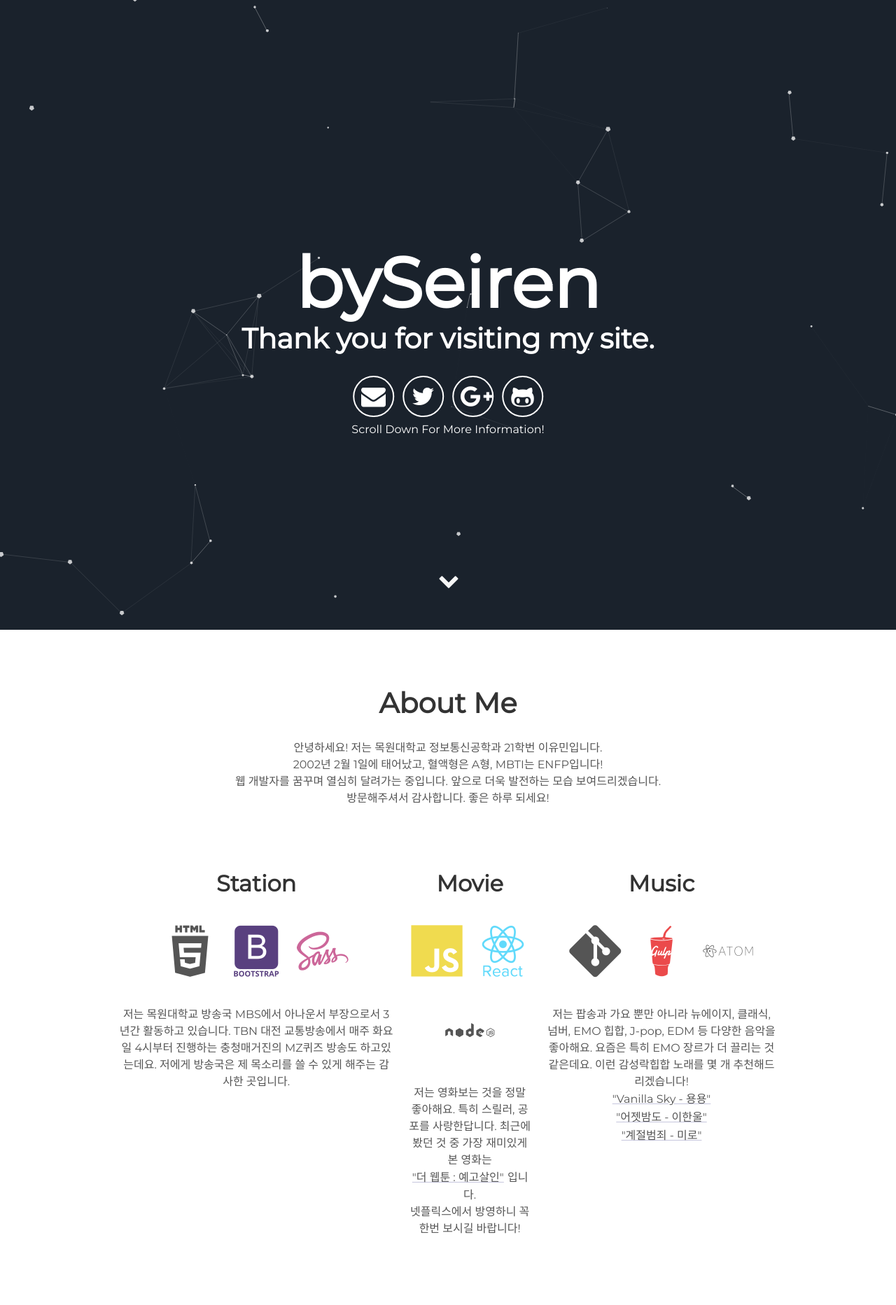
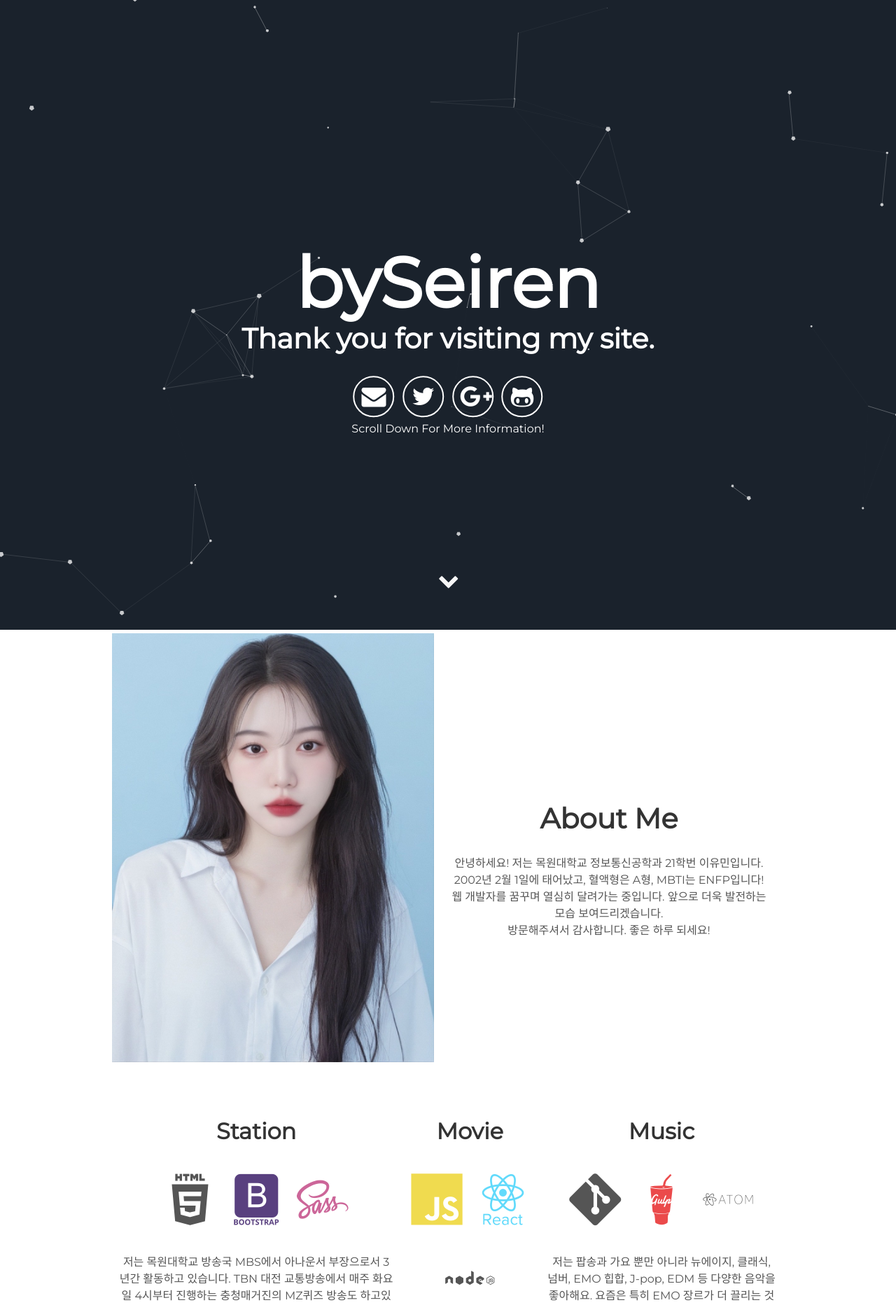
Before and after one commit to bySeiren02/Seiren.github.io, a Jekyll site: the page built from index.html, in a window 1280 px wide. Shown: the top 1865 px of the page at 70% size. Built offline with Jekyll 4.4.1, drawn with Linux system fonts in a browser that asks for light colours.

Commit message:
about me 수정

```diff
--- a/_includes/about.html
+++ b/_includes/about.html
@@ -1,12 +1,37 @@
  <div class="user-details">
-  <h1> About Me </h1>
-  <p> {{site.user_description}} </p>
+  <div class="container">
+    <div class="image-wrapper">
+      <img src="/assets/img/myphoto.jpg" alt="photo">
+    </div>
+    <div class="text-content">
+      <h1>About Me</h1>
+      <p>{{site.user_description}}</p>
+    </div>
+  </div>
+
 <style>
+  .container {
+    display: flex;
+    align-items: center;
+  }
+  .image-wrapper {
+    flex: 1;
+    max-width: 50%;
+  }
+  .image-wrapper img {
+    display: block;
+    max-width: 100%;
+    height: auto;
+  }
+  .text-content {
+    flex: 1;
+    padding: 0 20px;
+  }
   a {
     text-decoration-color: rgb(198, 198, 221);
     color: inherit;
     transition: background-color 0.4s;
-    padding: 1px 1px; /* 링크 주변 여백 설정 */
+    padding: 0.8px 0.8px;
     display: inline-block;
   }
   a:hover {
--- a/src/styles/_projects.scss
+++ b/src/styles/_projects.scss
@@ -45,7 +45,7 @@
 }
 .images-right {
   @media only screen and (min-width: $cut) {
-    margin-top: -5%;
+
     float: right;
     width: 48%;
   }
@@ -59,6 +59,7 @@
 .images-left {
   @media only screen and (min-width: $cut) {
     float: left;
+    margin-top: -5%;
     width: 48%;
   }
   img {
```
Also changed, not shown: assets/img/myphoto.jpg (added).
